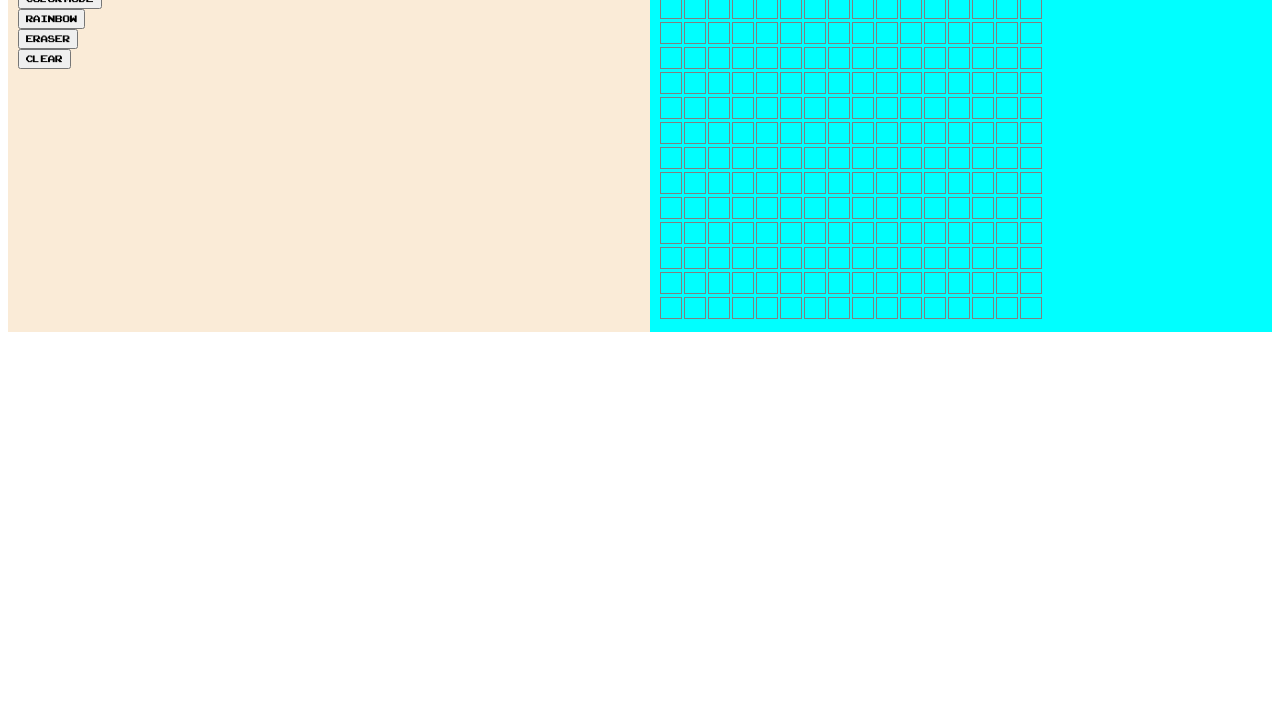
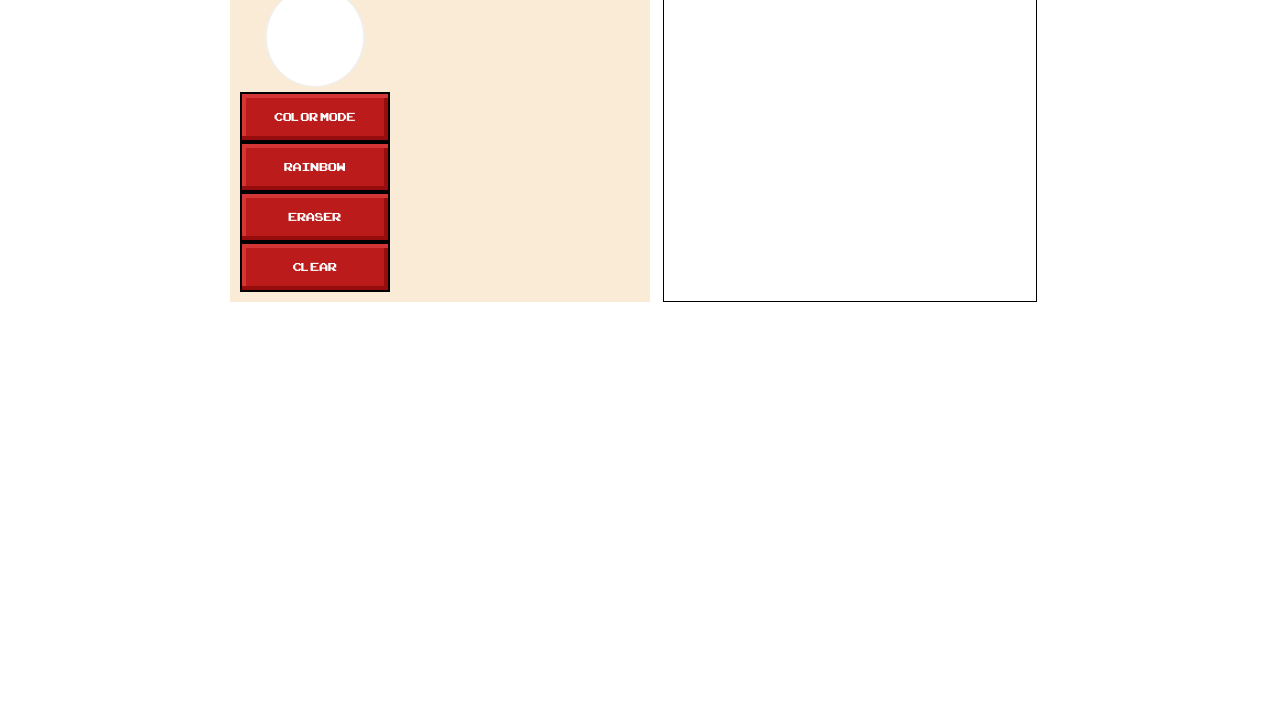
Before and after one commit to renaldas112/odin-etch-a-sketch, a website: page index.html in a window 1280 px wide. Shown: the part 96-800 px from the top of the page. Drawn offline with Linux system fonts and the light colour scheme.

Commit message:
added button styling + functionality to buttons

```diff
--- a/index.html
+++ b/index.html
@@ -5,7 +5,7 @@
     <meta http-equiv="X-UA-Compatible" content="IE=edge" />
     <meta name="viewport" content="width=device-width, initial-scale=1.0" />
     <link rel="stylesheet" href="css/style.css" />
-    <title>Document</title>
+    <title>Etch-a-Sketch</title>
   </head>
   <body>
     <main>
--- a/script.js
+++ b/script.js
@@ -38,12 +38,39 @@ const rainbowMode = document.querySelector(".rainbow-mode");
 //rainbow color
 
 const toggleRainbowMode = () => {
-    cellColor.forEach((changeColor) => {
-      changeColor.addEventListener("mouseover", (changeColor) => {
-        changeColor.target.style.backgroundColor = `hsl(${Math.random() * 360}, 100%, 50%)`;
-      });
+  cellColor.forEach((changeColor) => {
+    changeColor.addEventListener("mouseover", (changeColor) => {
+      changeColor.target.style.backgroundColor = `hsl(${
+        Math.random() * 360
+      }, 100%, 50%)`;
     });
-  };
+  });
+};
 
 //rainbow mode button
 rainbowMode.addEventListener("click", toggleRainbowMode);
+
+//eraser
+
+const eraserMode = document.querySelector(".eraser");
+
+const toggleEraserMode = () => {
+  cellColor.forEach((changeColor) => {
+    changeColor.addEventListener("mouseover", (changeColor) => {
+      changeColor.target.style.backgroundColor = "#ffffff";
+    });
+  });
+};
+
+eraserMode.addEventListener("click", toggleEraserMode);
+
+//clear mode
+
+const clearMode = document.querySelector(".clear");
+
+const toggleClearMode = () => {
+  for (let i = 0; i < cellColor.length; i++)
+    cellColor[i].style.backgroundColor = "#ffffff";
+};
+
+clearMode.addEventListener("click", toggleClearMode);
--- a/scss/_var.scss
+++ b/scss/_var.scss
@@ -1 +1,42 @@
-$flex-basis: 50%;
+$max-width: 400px;
+
+$highlight-color--lighter: hsl(0, 65%, 52%);
+$highlight-color: hsl(0, 75%, 42%);
+$highlight-color--darker: hsl(0, 85%, 32%);
+$highlight-color-hover--lighter: hsl(0, 70%, 47%);
+$highlight-color-hover: hsl(0, 80%, 37%);
+$highlight-color-hover--darker: hsl(0, 90%, 27%);
+$button-background: linear-gradient(
+    180deg,
+    $highlight-color--lighter 0rem,
+    $highlight-color--lighter 0.25rem,
+    transparent 0.25rem,
+    transparent calc(100% - 0.25rem),
+    $highlight-color--darker calc(100% - 0.25rem)
+  ),
+  linear-gradient(
+    90deg,
+    $highlight-color--lighter 0rem,
+    $highlight-color--lighter 0.25rem,
+    transparent 0.25rem,
+    transparent calc(100% - 0.25rem),
+    $highlight-color--darker calc(100% - 0.25rem)
+  ),
+  $highlight-color;
+$button-background--clicked: linear-gradient(
+    180deg,
+    $highlight-color-hover--darker 0rem,
+    $highlight-color-hover--darker 0.25rem,
+    transparent 0.25rem,
+    transparent calc(100% - 0.25rem),
+    $highlight-color-hover--lighter calc(100% - 0.25rem)
+  ),
+  linear-gradient(
+    90deg,
+    $highlight-color-hover--darker 0rem,
+    $highlight-color-hover--darker 0.25rem,
+    transparent 0.25rem,
+    transparent calc(100% - 0.25rem),
+    $highlight-color-hover--lighter calc(100% - 0.25rem)
+  ),
+  $highlight-color-hover;
--- a/scss/style.scss
+++ b/scss/style.scss
@@ -13,12 +13,9 @@
   display: flex;
 }
 
-@mixin flex-basis {
-  flex-basis: $flex-basis;
-}
-
 main {
   @include flex;
+  justify-content: center;
 
   .main__container {
     @include flex;
@@ -28,29 +25,62 @@ main {
       font-size: 2.5rem;
       font-weight: 100;
       word-spacing: 5px;
-      margin: 0;
-    }
-
-    .main__buttons-container {
-      align-items: flex-start;
+      margin: 10px;
     }
 
     &--left {
-      @include flex-basis;
+      width: $max-width;
       padding: 10px;
       background-color: antiquewhite;
+
+      .main__buttons-container {
+        align-items: flex-start;
+        justify-content: center;
+        width: 150px;
+
+        input[type="color"] {
+          -webkit-appearance: none;
+          border: none;
+          width: 100px;
+          height: 100px;
+          border-radius: 50px;
+          margin: 5px auto;
+        }
+        input[type="color"]::-webkit-color-swatch-wrapper {
+          padding: 0;
+        }
+        input[type="color"]::-webkit-color-swatch {
+          border: none;
+          border-radius: 50px;
+        }
+
+        .btn {
+          background: $button-background;
+          font-size: 1rem;
+          border: 0.125rem solid #000;
+          width: 100%;
+          height: 50px;
+          color: #fff;
+
+          &:hover {
+            background: $button-background--clicked;
+            padding: 3px 0 0 3px;
+          }
+        }
+      }
     }
 
     &--right {
-      @include flex-basis;
-      background-color: aqua;
+      width: $max-width;
+      background-color: #ffffff;
 
       .grid__container {
         padding: 10px;
         box-sizing: border-box;
+        border: 1px solid black;
+        margin: 0 auto;
 
         &--grid-cell {
-          border: 1px solid gray;
           min-width: 20px;
           min-height: 20px;
           display: inline-block;
```
Also changed, not shown: css/style.css.
